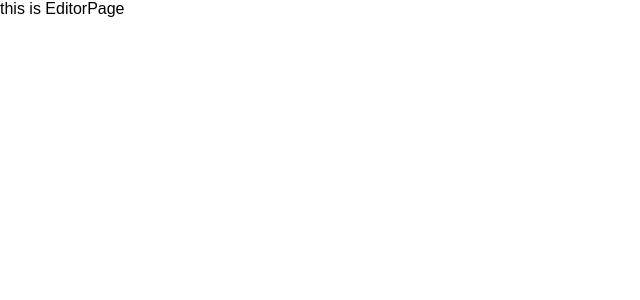
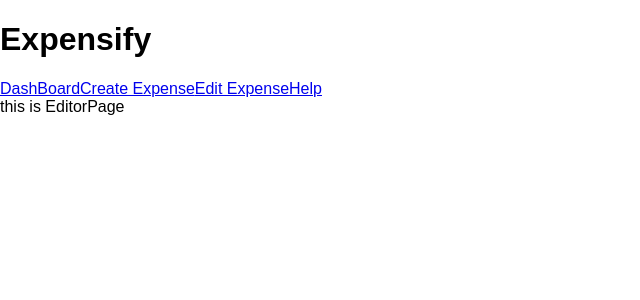
Before and after one commit to szheng3/PracticeR, a React (Create React App) app: page /edit in a window 1280 px wide. Shown: the top 300 px of the page, without its empty margins (0-640 px from the left). Built offline with nearby package versions, Linux system fonts and the light colour scheme.

Commit message:
added the link

```diff
--- a/src/AppRoute/AppRoute.js
+++ b/src/AppRoute/AppRoute.js
@@ -5,20 +5,25 @@
 import EditorPage from "../component/EditorPage";
 import DashBoard from "../component/DashBoard";
 import NotFoundPage from "../component/NotFoundPage";
+import Header from "../component/Header";
 
 
 const AppRoute = (props) => {
 
     return (
         <BrowserRouter>
+            <div>
+                <Header/>
                 <Switch>
+
                     <Route path={`/`} exact={true} component={DashBoard}/>
                     <Route path={`/create`} component={CreatePage}/>
                     <Route path={`/edit`} component={EditorPage}/>
                     <Route path={`/help`} component={HelpPage}/>
                     <Route component={NotFoundPage}/>
+                </Switch>
+            </div>
 
-            </Switch>
         </BrowserRouter>
     );
 
--- a/src/component/EditorPage.js
+++ b/src/component/EditorPage.js
@@ -1,5 +1,4 @@
 import React, {Component} from 'react';
-import PropTypes from 'prop-types';
 
 class EditorPage extends Component {
     render() {
--- /dev/null
+++ b/src/component/Header.js
@@ -0,0 +1,21 @@
+import React, {Component} from 'react';
+import {Link} from "react-router-dom";
+
+class Header extends Component {
+    render() {
+        return (
+            <header>
+                <h1>Expensify</h1>
+
+                <Link to="/">DashBoard</Link>
+                <Link to={`/create`}>Create Expense</Link>
+                <Link to={`/edit`}>Edit Expense</Link>
+                <Link to={`/help`}>Help</Link>
+            </header>
+        );
+    }
+}
+
+Header.propTypes = {};
+
+export default Header;
--- a/src/component/HelpPage.js
+++ b/src/component/HelpPage.js
@@ -1,5 +1,4 @@
 import React from 'react';
-import PropTypes from 'prop-types';
 
 const HelpPage = props => {
     return (
```
Lines whose indentation alone changed are shown as unchanged.
